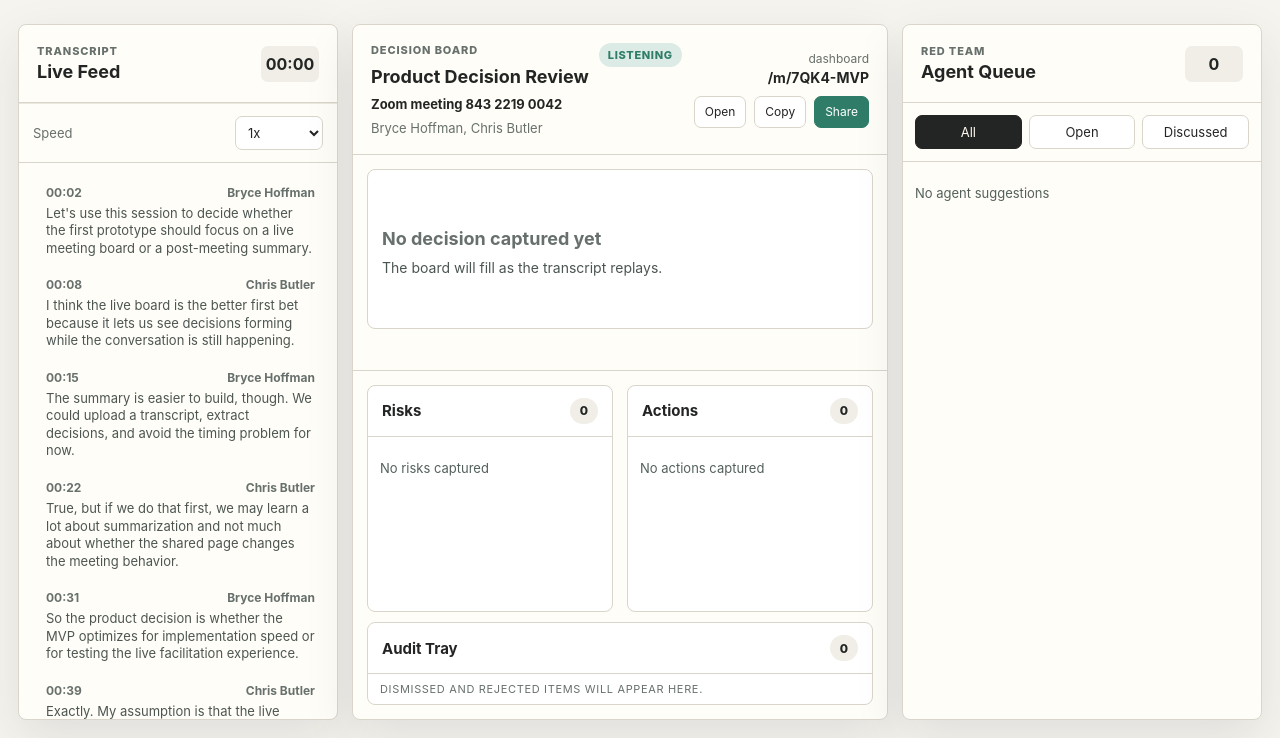
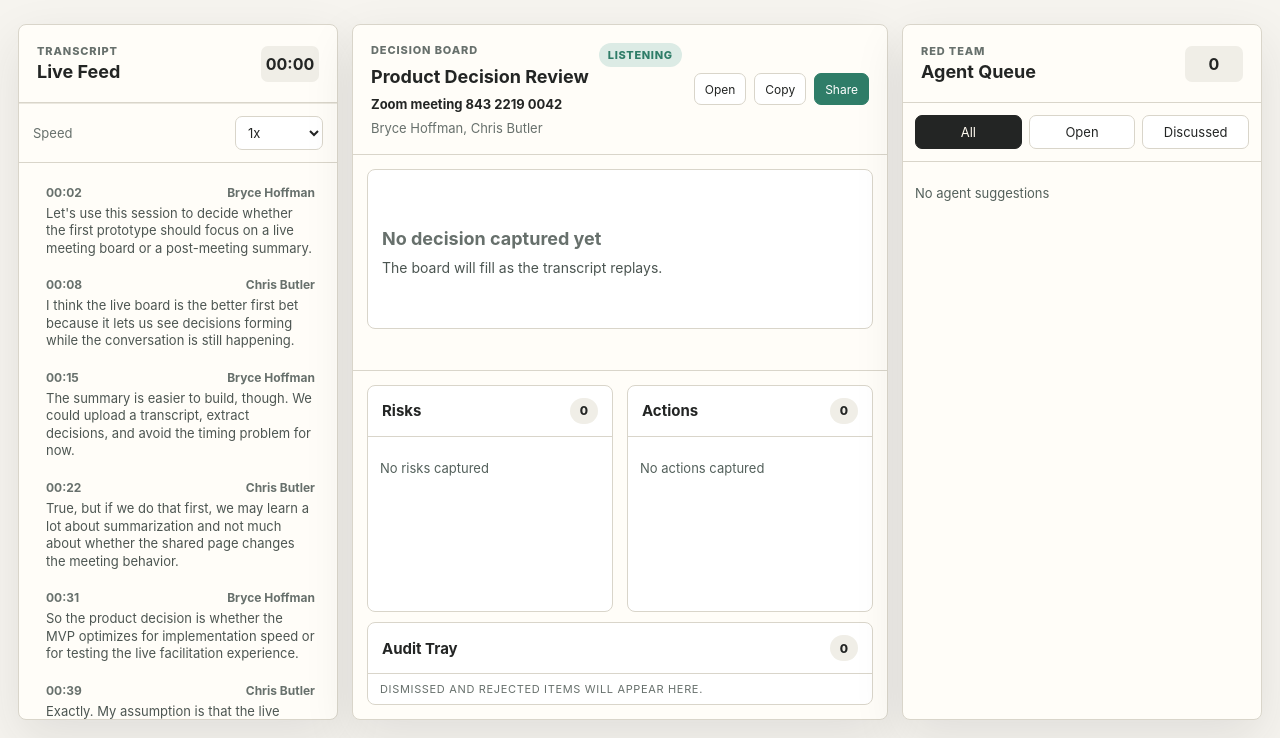
Before and after one commit to chrizbo/meeting-decision-maker, a website: page index.html in a window 1280 px wide. Shown: the part 80-818 px from the top of the page. Drawn offline with Linux system fonts and the light colour scheme; some packages are replaced by stand-ins of ours; a script that the page names is missing.

Commit message:
Hide printed dashboard URL

```diff
--- a/app.js
+++ b/app.js
@@ -44,7 +44,6 @@ const els = {
   meetingName: document.querySelector('#meetingName'),
   meetingAttendees: document.querySelector('#meetingAttendees'),
   boardTitle: document.querySelector('#boardTitle'),
-  dashboardUrl: document.querySelector('#dashboardUrl'),
   openDashboardButton: document.querySelector('#openDashboardButton'),
   copyDashboardButton: document.querySelector('#copyDashboardButton'),
   shareDashboardButton: document.querySelector('#shareDashboardButton'),
@@ -83,7 +82,6 @@ function applyMeetingContext(meeting) {
   els.boardTitle.textContent = meeting.topic;
   els.meetingName.textContent = meeting.meetingId ? 'Zoom meeting ' + meeting.meetingId : 'Meeting session';
   els.meetingAttendees.textContent = meeting.attendees.join(', ');
-  els.dashboardUrl.textContent = meeting.dashboardSlug;
   els.meetingStatus.textContent = meeting.topic + ' · host ' + meeting.host;
 }
 
--- a/index.html
+++ b/index.html
@@ -70,8 +70,6 @@
             </div>
           </div>
           <div class="meeting-link">
-            <span>dashboard</span>
-            <strong id="dashboardUrl">/m/7QK4-MVP</strong>
             <div class="dashboard-actions">
               <button id="openDashboardButton" type="button">Open</button>
               <button id="copyDashboardButton" type="button">Copy</button>
--- a/styles.css
+++ b/styles.css
@@ -319,23 +319,14 @@ select {
 }
 
 .meeting-link {
-  text-align: right;
-  color: var(--muted);
-  font-size: 12px;
-}
-
-.meeting-link strong {
-  display: block;
-  margin-top: 3px;
-  color: var(--ink);
-  font-size: 14px;
+  display: flex;
+  justify-content: flex-end;
 }
 
 .dashboard-actions {
   display: flex;
   justify-content: flex-end;
   gap: 8px;
-  margin-top: 10px;
 }
 
 .dashboard-actions button {
@@ -687,8 +678,6 @@ button:disabled {
 
   .meeting-link {
     width: 100%;
-    text-align: left;
-    overflow-wrap: anywhere;
   }
 
   .dashboard-actions {
```
